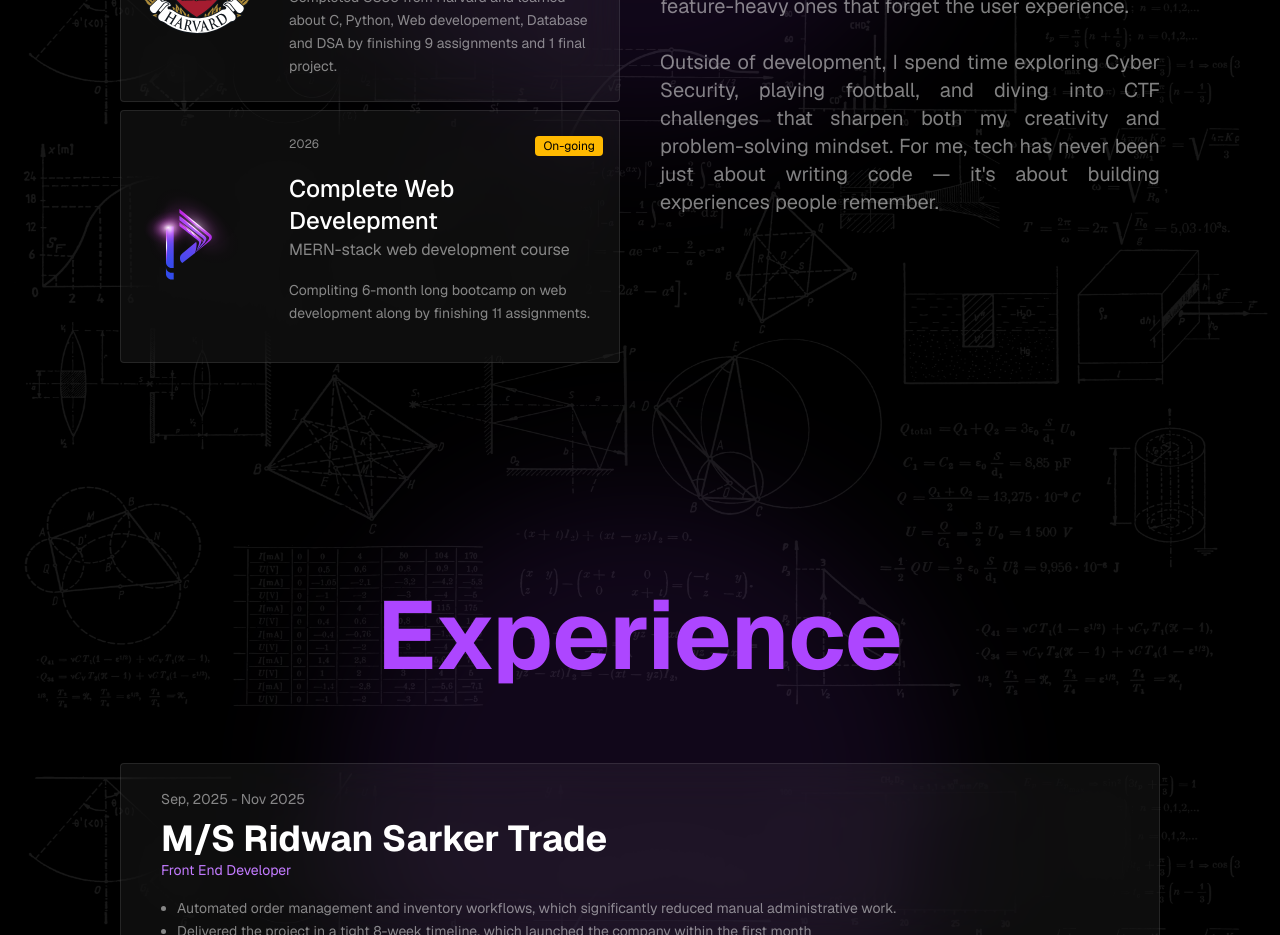
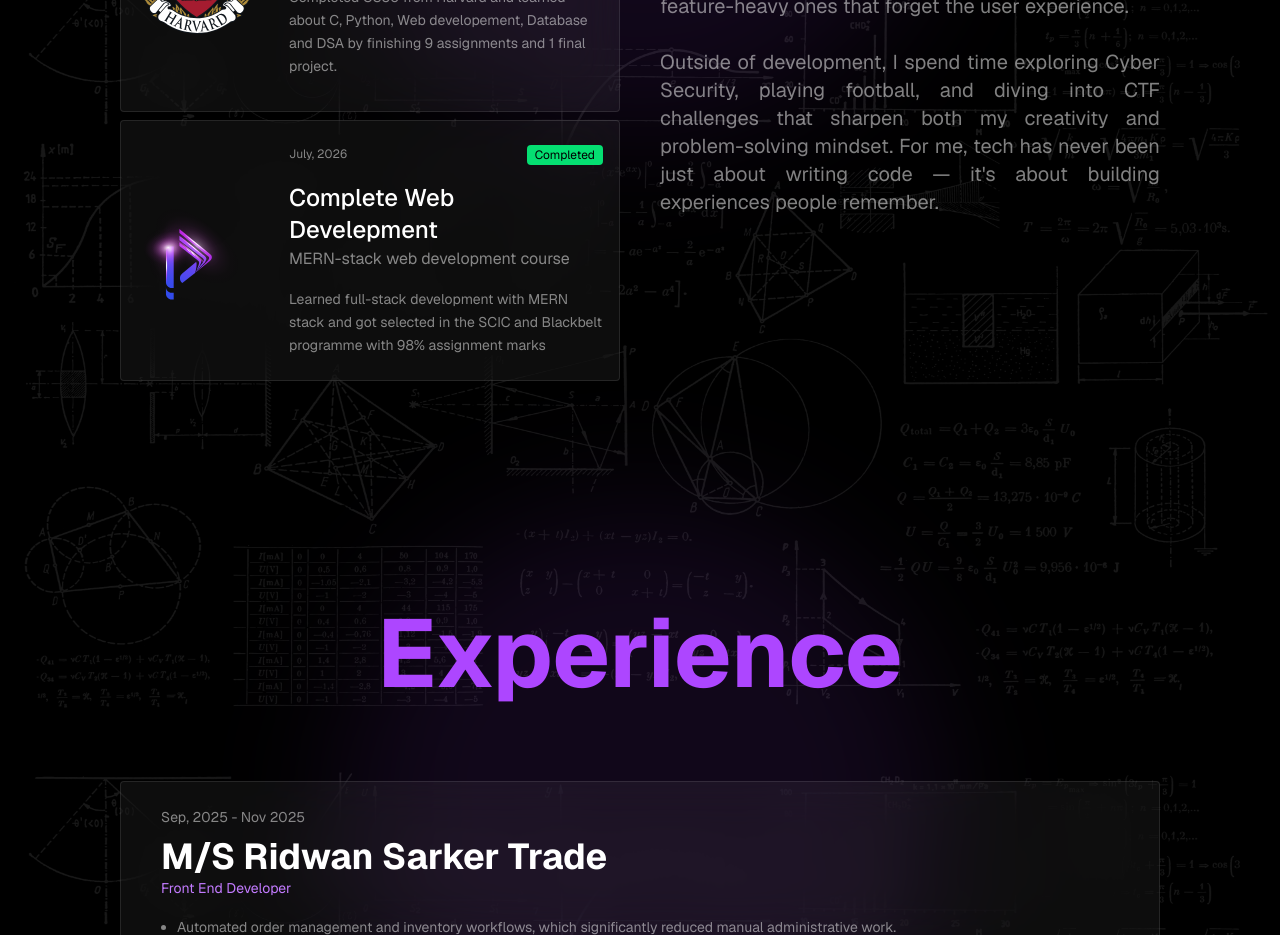
Before and after one commit to T4RUNN4/Tarunna-Portfolio, a React (Vite) app: page / in a window 1280 px wide. Shown: the part 1660-2595 px from the top of the page. Built offline with nearby package versions, Linux system fonts and the light colour scheme.

Commit message:
Improved About's copy

```diff
--- a/src/sections/About.jsx
+++ b/src/sections/About.jsx
@@ -108,11 +108,11 @@ export default function About() {
                   <DetailsCard
                     logo={PH}
                     alt="Programming Hero"
-                    date="2026"
+                    date="July, 2026"
                     course="Complete Web Develepment"
                     subject="MERN-stack web development course"
-                    description="Compliting 6-month long bootcamp on web development along by finishing 11 assignments."
-                    status="On-going"
+                    description="Learned full-stack development with MERN stack and got selected in the SCIC and Blackbelt programme with 98% assignment marks"
+                    status="Completed"
                   />
                 </div>
               </motion.div>
```
